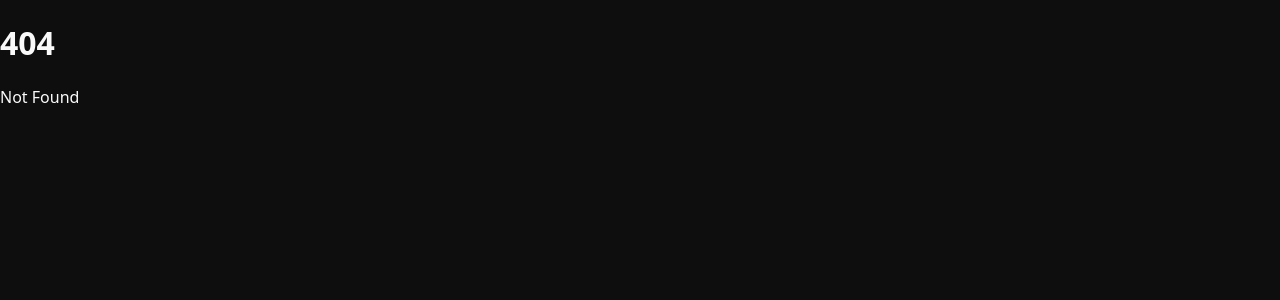
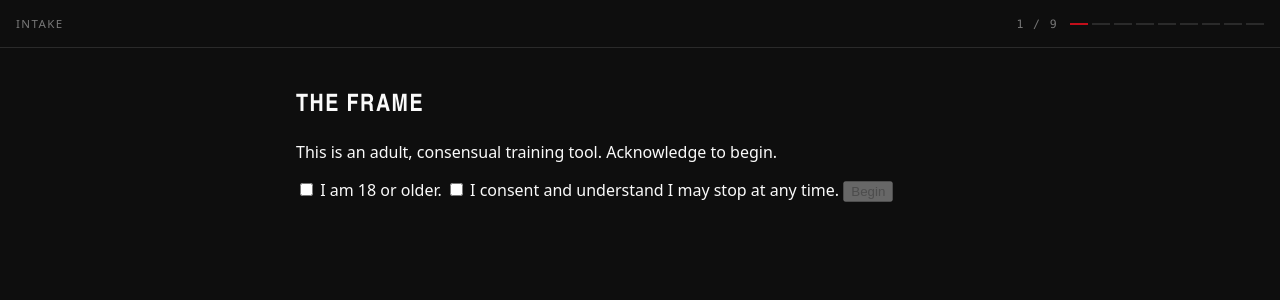
Before and after one commit to cdphreak/smistress, a SvelteKit app in the folder frontend/: page /onboarding/consent in a window 1280 px wide. Before the commit this address had no page. Shown: the top 300 px of the page. Built offline with nearby package versions, Linux system fonts and the light colour scheme.

Commit message:
feat(fe): onboarding wizard shell, step registry, guard, consent step

```diff
--- /dev/null
+++ b/frontend/src/lib/onboarding/Consent.svelte
@@ -0,0 +1,21 @@
+<script lang="ts">
+  let { onnext }: {
+    onnext: (data: { is_adult: boolean; consent_acknowledged: boolean }) => void;
+  } = $props();
+  let adult = $state(false);
+  let consent = $state(false);
+  const ready = $derived(adult && consent);
+</script>
+
+<h2 class="display">The frame</h2>
+<p>This is an adult, consensual training tool. Acknowledge to begin.</p>
+<label
+  ><input type="checkbox" aria-label="I am 18 or older" bind:checked={adult} /> I am 18 or older.</label
+>
+<label
+  ><input type="checkbox" aria-label="I consent" bind:checked={consent} /> I consent and understand I
+  may stop at any time.</label
+>
+<button disabled={!ready} onclick={() => onnext({ is_adult: adult, consent_acknowledged: consent })}
+  >Begin</button
+>
--- /dev/null
+++ b/frontend/src/lib/onboarding/steps.ts
@@ -0,0 +1,20 @@
+export const STEPS = [
+  'consent',
+  'archetype',
+  'kinks',
+  'toys',
+  'so',
+  'goals',
+  'character',
+  'preferences',
+  'reveal'
+] as const;
+export type Step = (typeof STEPS)[number];
+
+export function stepIndex(step: string): number {
+  return STEPS.indexOf(step as Step);
+}
+export function nextStep(step: Step): Step | null {
+  const i = STEPS.indexOf(step);
+  return i >= 0 && i < STEPS.length - 1 ? STEPS[i + 1] : null;
+}
--- /dev/null
+++ b/frontend/src/routes/onboarding/+layout.svelte
@@ -0,0 +1,28 @@
+<script lang="ts">
+  import { page } from '$app/state';
+  import ProgressRail from '$lib/design/components/ProgressRail.svelte';
+  import { STEPS, stepIndex } from '$lib/onboarding/steps';
+  let { children } = $props();
+  const current = $derived(stepIndex(page.params.step ?? 'consent') + 1);
+</script>
+
+<header class="wiz-head">
+  <span class="label">Intake</span>
+  <ProgressRail total={STEPS.length} {current} />
+</header>
+<main class="wiz-body">{@render children()}</main>
+
+<style>
+  .wiz-head {
+    display: flex;
+    justify-content: space-between;
+    align-items: center;
+    padding: 16px;
+    border-bottom: 1px solid var(--hairline);
+  }
+  .wiz-body {
+    max-width: 720px;
+    margin: 0 auto;
+    padding: 24px 16px;
+  }
+</style>
--- /dev/null
+++ b/frontend/src/routes/onboarding/[step]/+page.svelte
@@ -0,0 +1,27 @@
+<script lang="ts">
+  import { goto } from '$app/navigation';
+  import { page } from '$app/state';
+  import Consent from '$lib/onboarding/Consent.svelte';
+  import { createProfile } from '$lib/api/onboarding';
+  import { session } from '$lib/stores/session.svelte';
+  import { nextStep, type Step } from '$lib/onboarding/steps';
+
+  const step = $derived((page.params.step ?? 'consent') as Step);
+
+  async function advance(from: Step) {
+    const n = nextStep(from);
+    if (n) await goto(`/onboarding/${n}`);
+  }
+
+  async function onConsent(data: { is_adult: boolean; consent_acknowledged: boolean }) {
+    const created = await createProfile(data);
+    session.setProfileId(created.id);
+    await advance('consent');
+  }
+</script>
+
+{#if step === 'consent'}
+  <Consent onnext={onConsent} />
+{:else}
+  <p>step: {step}</p>
+{/if}
```
Also changed, not shown: frontend/src/routes/+page.svelte (+5 -16 lines), 1 other file (tests, documents, lock files or other folders).
